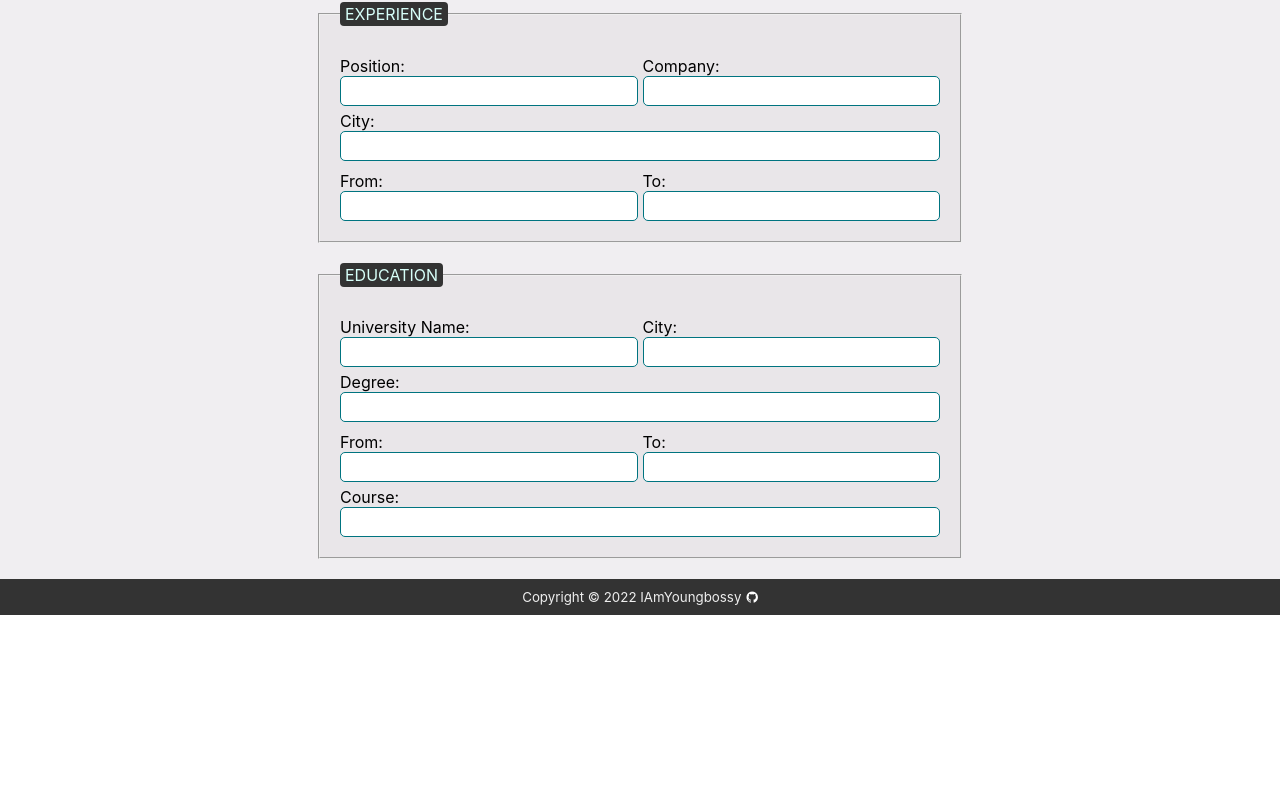
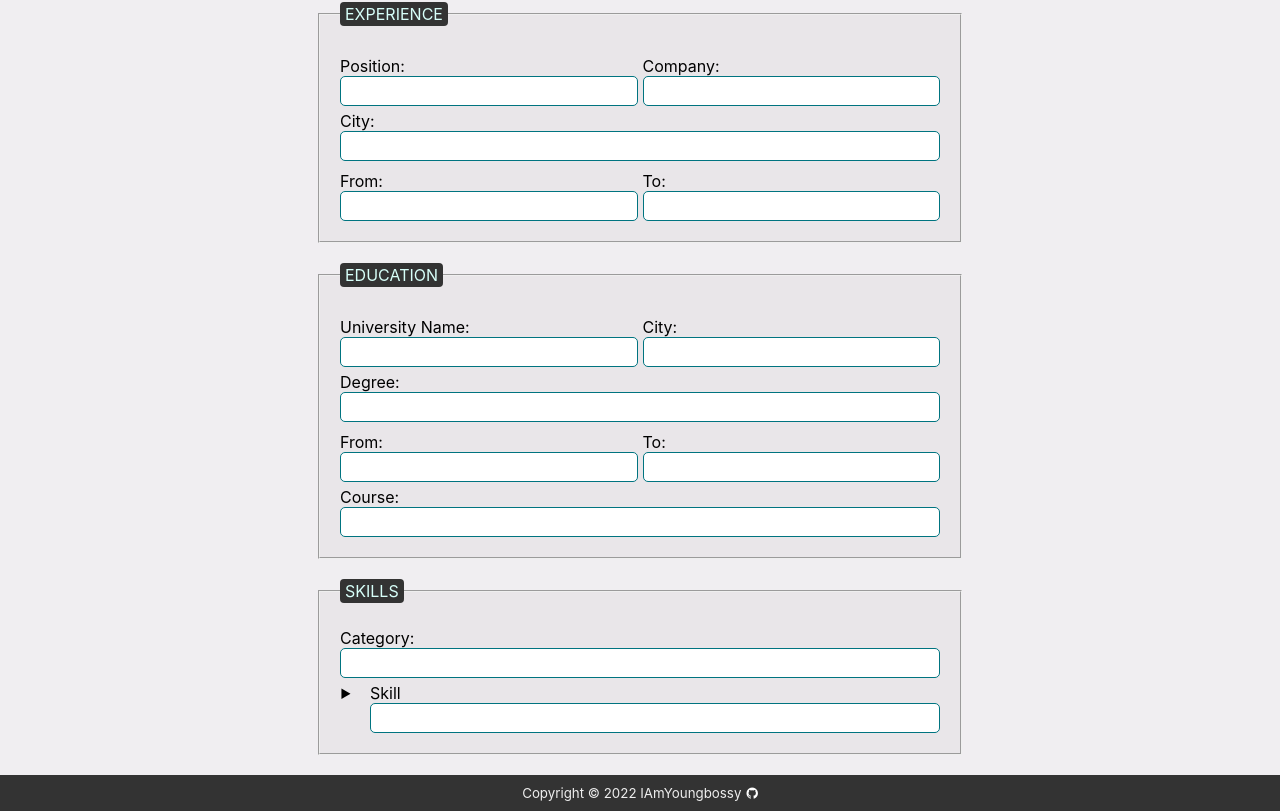
Before and after one commit to IAmYoungbossy/cv-app, a React (Create React App) app: page / in a window 1280 px wide. Shown: the part 544-1355 px from the top of the page. Before the commit the page ends 1159 px from the top, so only its background shows below. Built offline with nearby package versions, Linux system fonts and the light colour scheme.

Commit message:
Add Skill fieldset to CV form

```diff
--- a/src/components/Form/Form.css
+++ b/src/components/Form/Form.css
@@ -24,7 +24,22 @@ fieldset > div,
   gap: 5px;
 }
 
-fieldset > div > input, textarea {
+.skill-wrapper {
+  display: flex;
+  flex-direction: column;
+}
+
+ul {
+  padding-left: 20px;
+}
+
+li {
+  padding-left: 10px;
+  list-style-type: disclosure-closed;
+}
+
+fieldset > div > input,
+textarea {
   width: 100%;
   resize: none;
 }
--- a/src/components/Form/Form.js
+++ b/src/components/Form/Form.js
@@ -3,6 +3,7 @@ import PersonalInfo from "./PersonalInfo/PersonalInfo";
 import "./Form.css";
 import Experience from "./Experience/Experience";
 import Education from "./Education/Education";
+import Skill from "./Skill/Skill";
 
 export default class Form extends Component {
   render() {
@@ -15,6 +16,7 @@ export default class Form extends Component {
         <PersonalInfo />
         <Experience />
         <Education />
+        <Skill />
       </form>
     );
   }
--- /dev/null
+++ b/src/components/Form/Skill/Skill.js
@@ -0,0 +1,35 @@
+import { Component } from "react";
+
+export default class Skill extends Component {
+  render() {
+    return (
+      <fieldset>
+        <legend>SKILLS</legend>
+
+        <div>
+          <label htmlFor="skill_category">Category:</label>
+          <input
+            type="text"
+            id="skill_category"
+            name="skill_category"
+          />
+        </div>
+
+        <div>
+          <ul>
+            <li>
+              <div className="skill-wrapper">
+                <label htmlFor="skill">Skill</label>
+                <input
+                  type="text"
+                  id="skill"
+                  name="skill"
+                />
+              </div>
+            </li>
+          </ul>
+        </div>
+      </fieldset>
+    );
+  }
+}
```
Also changed, not shown: src/components/Form/Education/Education.js (line endings or trailing spaces), src/components/Form/Skill/Skill.css (added).
